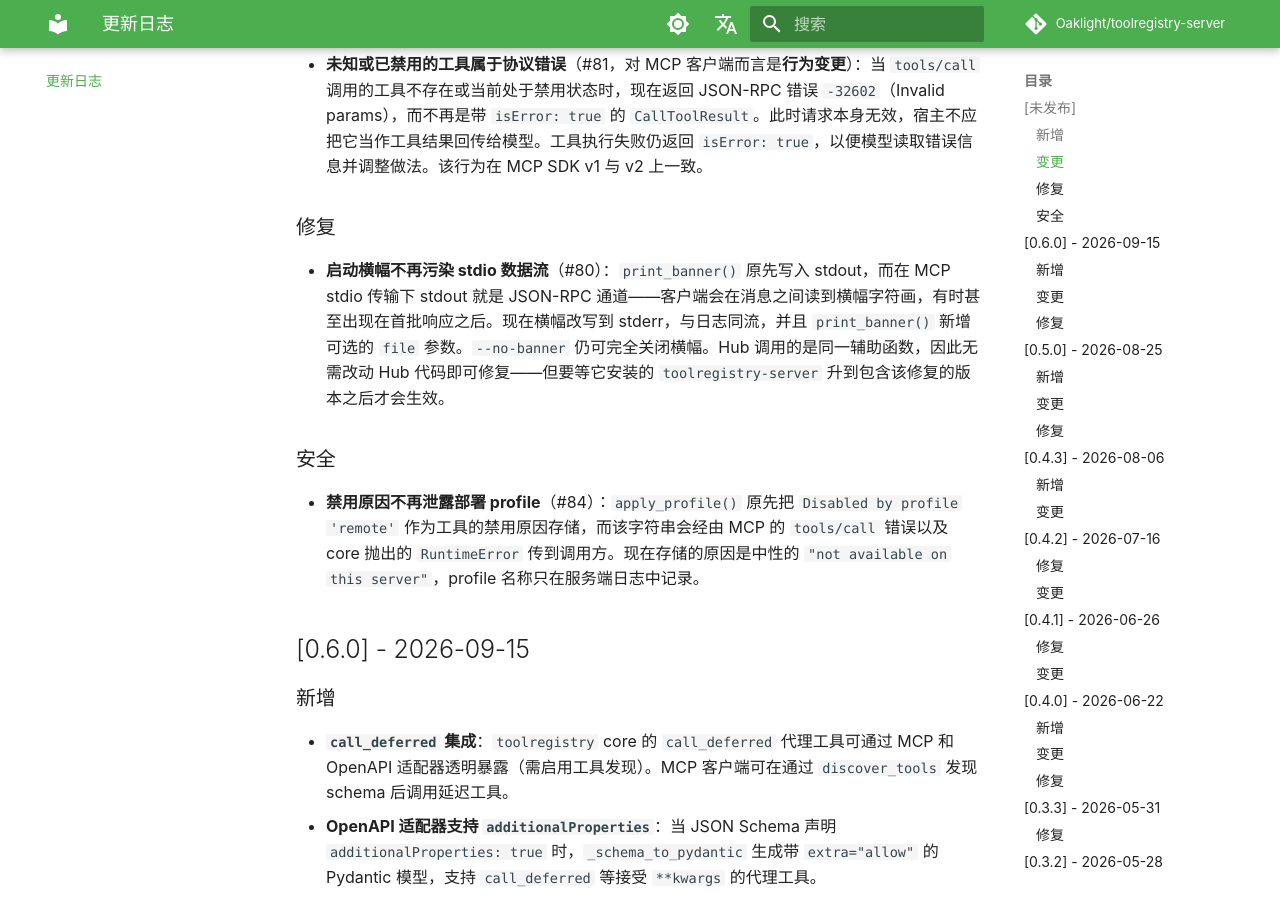
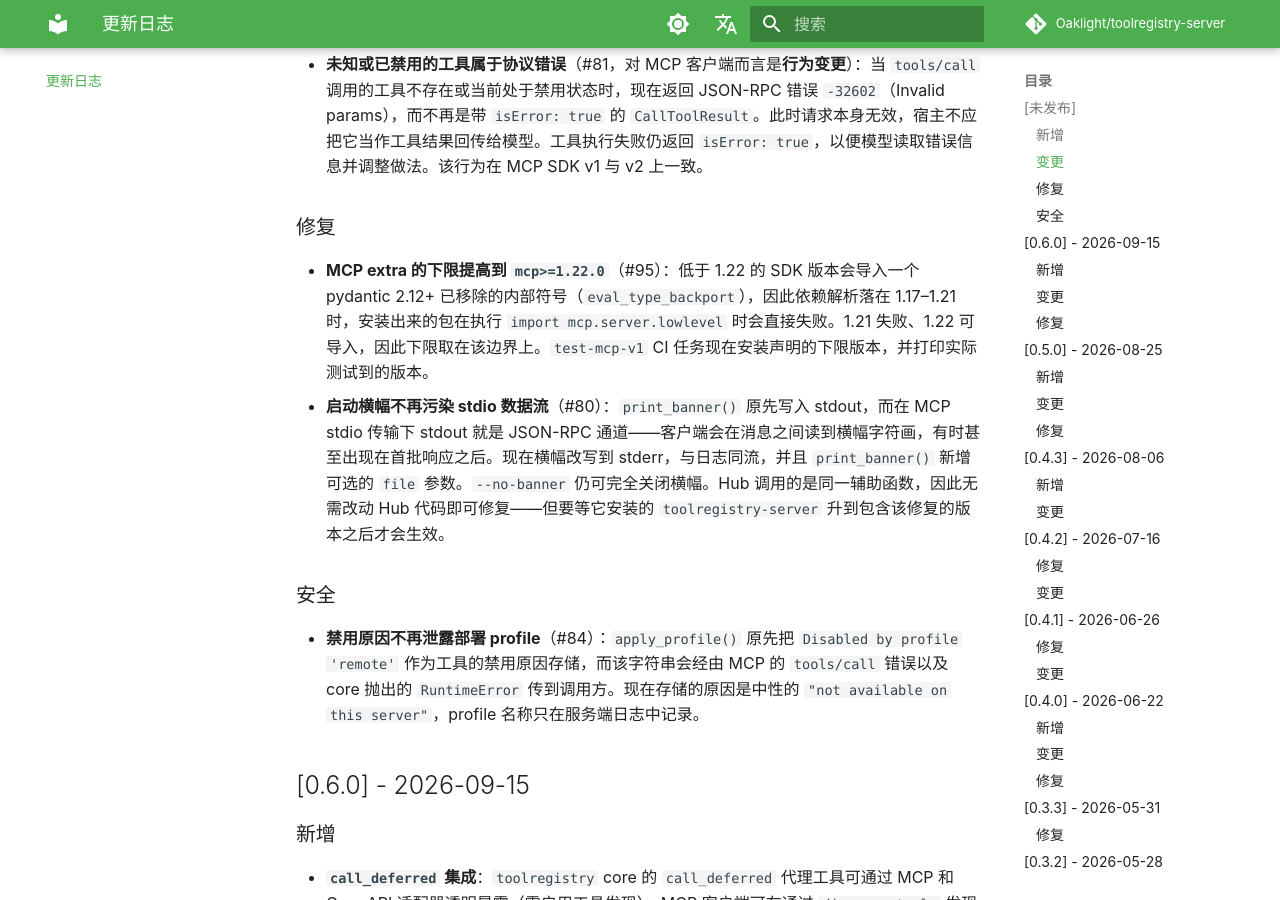
Before and after one commit to Oaklight/toolregistry-server, an MkDocs documentation site: the page built from docs/changelog.md, in a window 1280 px wide and 900 px high, scrolled down 832 px. Built offline with MkDocs 1.6.1 and Material for MkDocs 9.7.7, drawn with Linux system fonts in a browser that asks for light colours; some web fonts are replaced; comment, search, counter and statistics services are not loaded.

Commit message:
docs: MCP extra 下限为 1.22.0（#95）

```diff
--- a/docs/changelog.md
+++ b/docs/changelog.md
@@ -18,6 +18,7 @@
 
 ### 修复
 
+- **MCP extra 的下限提高到 `mcp>=1.22.0`**（#95）：低于 1.22 的 SDK 版本会导入一个 pydantic 2.12+ 已移除的内部符号（`eval_type_backport`），因此依赖解析落在 1.17–1.21 时，安装出来的包在执行 `import mcp.server.lowlevel` 时会直接失败。1.21 失败、1.22 可导入，因此下限取在该边界上。`test-mcp-v1` CI 任务现在安装声明的下限版本，并打印实际测试到的版本。
 - **启动横幅不再污染 stdio 数据流**（#80）：`print_banner()` 原先写入 stdout，而在 MCP stdio 传输下 stdout 就是 JSON-RPC 通道——客户端会在消息之间读到横幅字符画，有时甚至出现在首批响应之后。现在横幅改写到 stderr，与日志同流，并且 `print_banner()` 新增可选的 `file` 参数。`--no-banner` 仍可完全关闭横幅。Hub 调用的是同一辅助函数，因此无需改动 Hub 代码即可修复——但要等它安装的 `toolregistry-server` 升到包含该修复的版本之后才会生效。
 
 ### 安全
```
